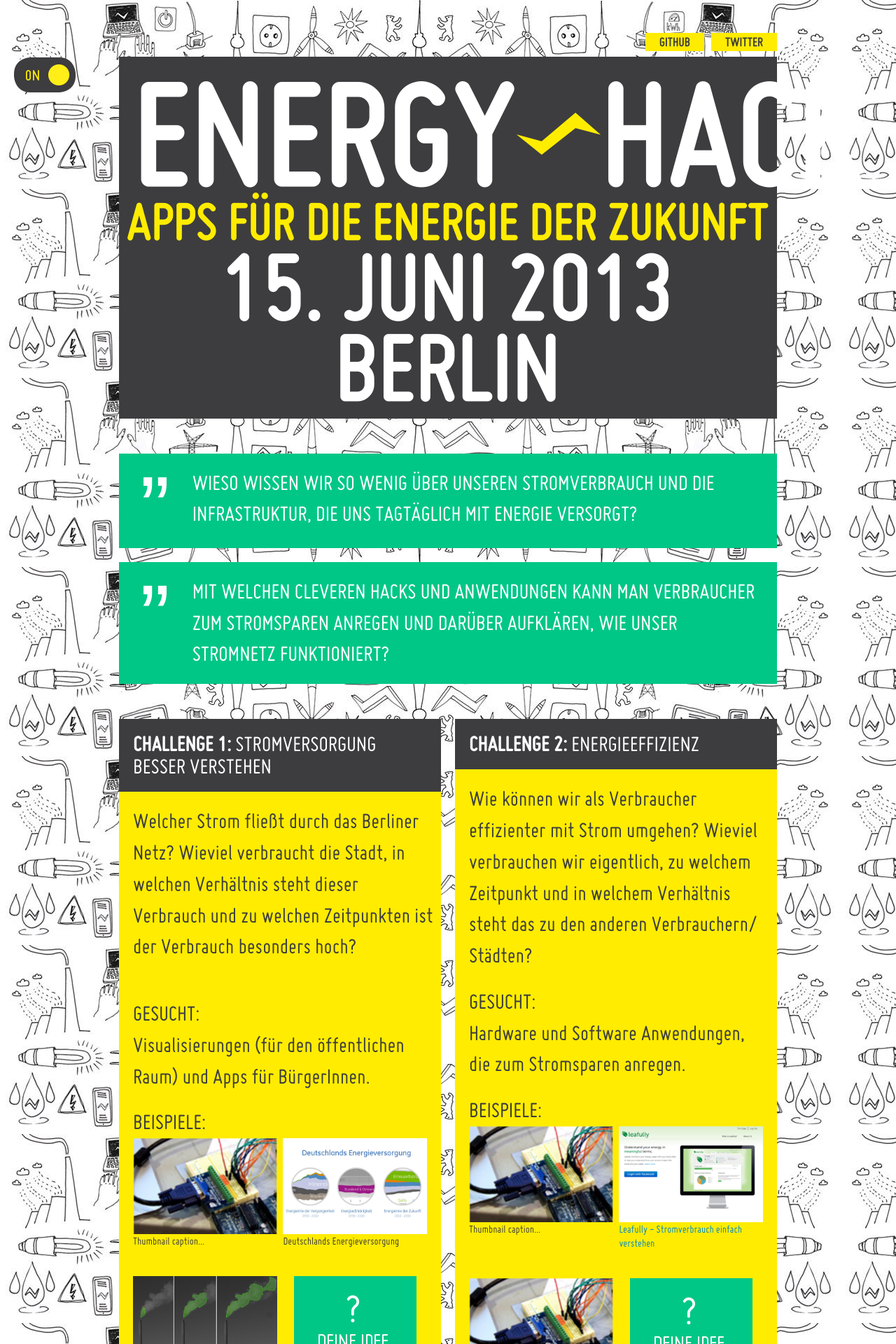
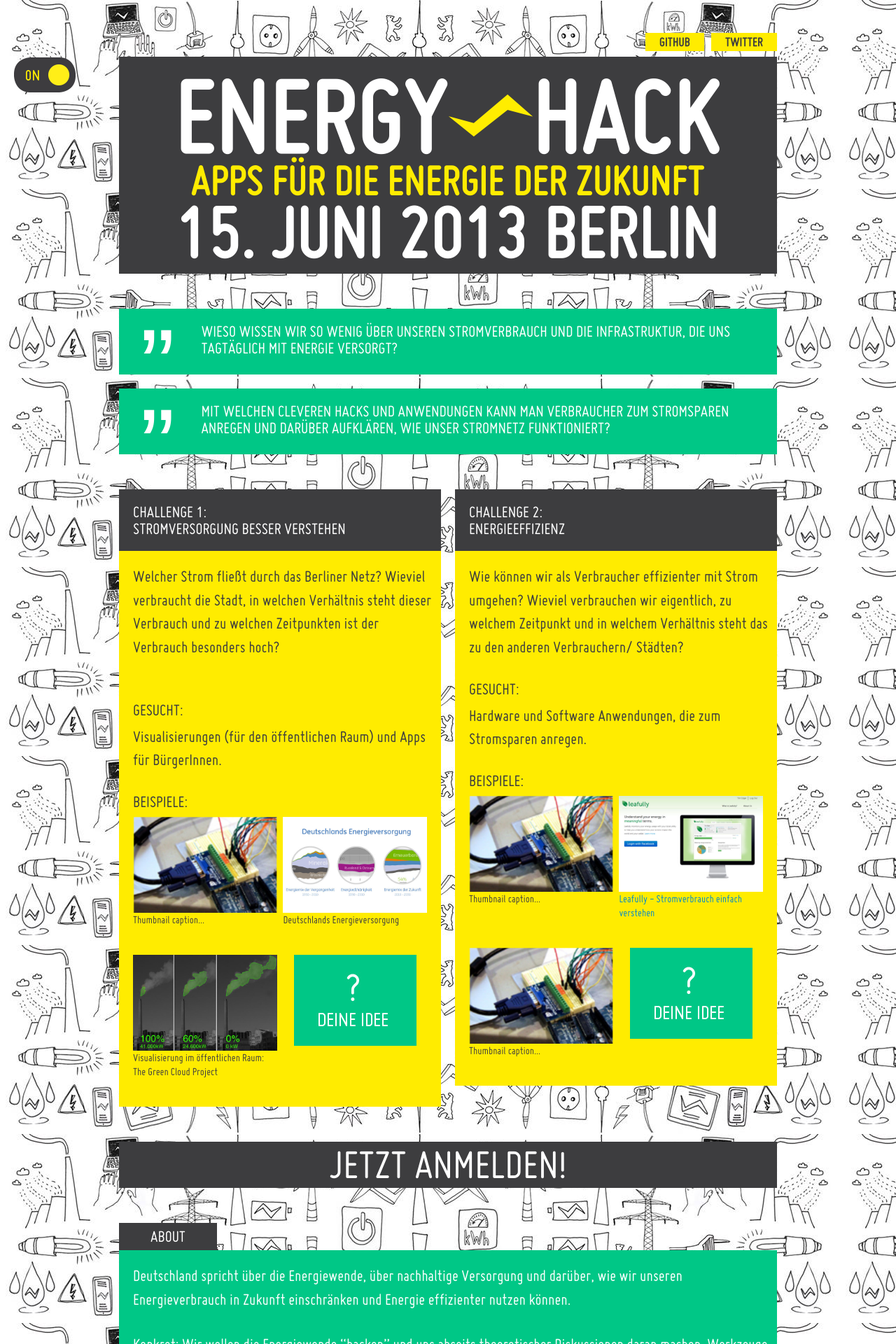
Before and after one commit to okfde/energyhack, a Jekyll site: the page built from index.html, in a window 1280 px wide. Shown: the top 1920 px of the page at 70% size. Built offline with Jekyll 4.4.1, drawn with Linux system fonts in a browser that asks for light colours; nearby versions of some CDN libraries.

Commit message:
new em sizes for fonts

```diff
--- a/_includes/challenges.html
+++ b/_includes/challenges.html
@@ -1,6 +1,6 @@
 <div id="challenges" class="row-fluid">
     <div class="span6 color3">
-        <div class="heading color1"><b>Challenge 1:</b> Stromversorgung besser verstehen</div>
+        <div class="heading color1">Challenge 1:<br /> Stromversorgung besser verstehen</div>
         <p>Welcher Strom fließt durch das Berliner Netz? Wieviel verbraucht die Stadt, in welchen Verhältnis steht dieser Verbrauch und zu welchen Zeitpunkten ist der Verbrauch besonders hoch?</p>
         <p><h4>Gesucht:</h4><p>Visualisierungen (für den öffentlichen Raum) und Apps für BürgerInnen.</p>
         <h4>Beispiele:</h4>
@@ -34,7 +34,7 @@
         </ul>
     </div>
     <div class="span6 color3">
-        <div class="heading color1"><b>Challenge 2:</b> Energieeffizienz</div>
+        <div class="heading color1">Challenge 2: <br />Energieeffizienz</div>
         <p>Wie können wir als Verbraucher effizienter mit Strom umgehen? Wieviel verbrauchen wir eigentlich, zu welchem Zeitpunkt und in welchem Verhältnis steht das zu den anderen Verbrauchern/ Städten?</p>
         <h4>Gesucht:</h4><p>Hardware und Software Anwendungen, die zum Stromsparen anregen.</p>
         <h4>Beispiele:</h4>
--- a/css/main.css
+++ b/css/main.css
@@ -203,35 +203,36 @@ ul {
 
 blockquote {
     text-transform: uppercase;
-    font-size: 2em;
+    font-size: 1.5em;
     padding: 20px 30px 0;
     border: none;
+    line-height: 1em;
 }
 blockquote:before {
     font-family: 'Arial', sans-serif;
     content: "\201D";
-    font-size: 4em;
+    font-size: 6.250em;
     margin-right: .25em;
-    line-height: .9em;
     float: left;
+    padding-top: 50px;
 }
 .heading {
     padding: 3px 0;
     text-transform: uppercase;
     text-align: center;
-    font-size: 2em;
+    font-size: 1.5em;
 }
 
 h4 {
     font-weight: normal;
     text-transform: uppercase;
     padding: 0 20px;
-    font-size: 2em;
-    line-height: .8em;
+    font-size: 1.5em;
+    line-height: 1em;
 }
 p {
     padding: 0 10px 20px 20px;
-    font-size: 2em;
+    font-size: 1.5em;
 }
 .spaceless {
     margin: 0;
@@ -270,7 +271,7 @@ p {
 #register a {
     text-align: center;
     text-decoration: none;
-    font-size: 6em;
+    font-size: 3.75em;
     text-transform: uppercase;
     line-height: 1.1em;
     margin-bottom: 50px;
@@ -324,7 +325,7 @@ footer li {
 /* ==========================================================================
    Media Queries
    ========================================================================== */
-
+/*
 @media (min-width: 1200px){
     #teaser h1 {
         font-size: 14em;
@@ -335,7 +336,8 @@ footer li {
     #teaser h3 {
         font-size: 9em;
     }
-}
+}*/
+
 @media (min-width: 768px) and (max-width: 979px) {
     #teaser h1 {
         font-size: 7em;
@@ -349,6 +351,7 @@ footer li {
     #schedule p {
         font-size: 1em;
     }
+
 }
 @media (max-width: 767px) {
     #teaser h1 {
```
